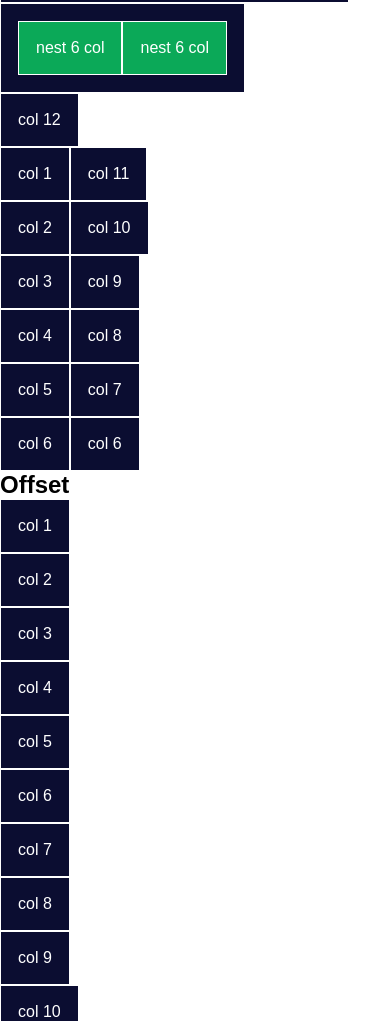
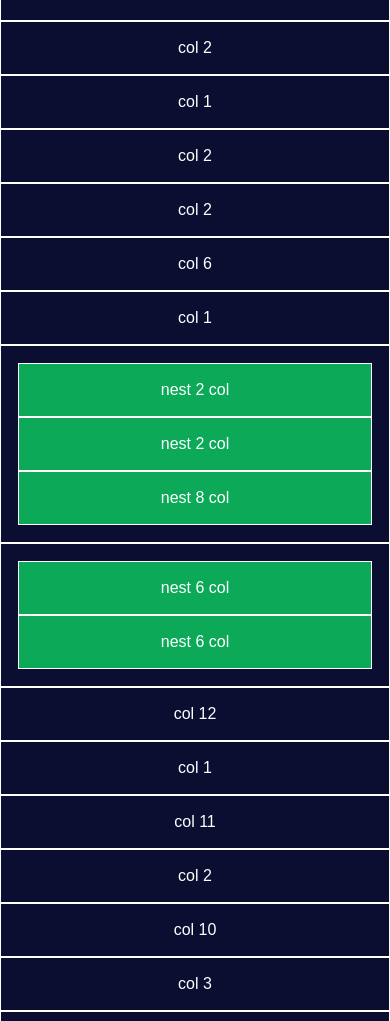
Before and after one commit to GinoGreen/html-css-12bool, a plain HTML site: page index.html in a window 390 px wide. Shown: the part 979-2000 px from the top of the page. Drawn offline with Linux system fonts and the light colour scheme.

Commit message:
extra small completato

```diff
--- a/index.html
+++ b/index.html
@@ -55,76 +55,76 @@
       </div>
 
       <div class="row"> <!-- 2-5-5 col lg  -->
-         <div class="col-lg-2">
+         <div class="col-lg-2 col-xs-12">
             <div class="box">col 2</div>
          </div>
-         <div class="col-lg-5">
+         <div class="col-lg-5 col-xs-12">
             <div class="box">col 5</div>
          </div>
-         <div class="col-lg-5">
+         <div class="col-lg-5 col-xs-12">
             <div class="box">col 5</div>
          </div>
       </div>
 
       <div class="row"> <!-- 12 col lg  -->
-         <div class="col-lg-12">
+         <div class="col-xs-12">
             <div class="box">col 12</div>
          </div>
       </div>
 
       <div class="row"> <!-- 8-2-2 col lg  -->
-         <div class="col-lg-8">
+         <div class="col-lg-8 col-xs-12">
             <div class="box">col 8</div>
          </div>
-         <div class="col-lg-2">
+         <div class="col-lg-2 col-xs-12">
             <div class="box">col 2</div>
          </div>
-         <div class="col-lg-2">
+         <div class="col-lg-2 col-xs-12">
             <div class="box">col 2</div>
          </div>
       </div>
 
       <div class="row"> <!-- 1-2-2-6-1 col lg  -->
-         <div class="col-lg-1">
+         <div class="col-lg-1 col-xs-12">
             <div class="box">col 1</div>
          </div>
-         <div class="col-lg-2">
+         <div class="col-lg-2 col-xs-12">
             <div class="box">col 2</div>
          </div>
-         <div class="col-lg-2">
+         <div class="col-lg-2 col-xs-12">
             <div class="box">col 2</div>
          </div>
-         <div class="col-lg-6">
+         <div class="col-lg-6 col-xs-12">
             <div class="box">col 6</div>
          </div>
-         <div class="col-lg-1">
+         <div class="col-lg-1 col-xs-12">
             <div class="box">col 1</div>
          </div>
       </div>
 
-      <div class="row"> <!-- 2 col lg  -->
-         <div class="col-lg-6">
+      <div class="row"> <!-- 2 col lg nested -->
+         <div class="col-lg-6 col-xs-12">
             <div class="box">
                <div class="row"> <!--nested-->
-                  <div class="col-lg-2">
+                  <div class="col-sm-2 col-xs-12">
                      <div class="box-nesting">nest 2 col</div>
                   </div>
-                  <div class="col-lg-2">
+                  <div class="col-sm-2 col-xs-12">
                      <div class="box-nesting">nest 2 col</div>
                   </div>
-                  <div class="col-lg-8">
+                  <div class="col-sm-8 col-xs-12">
                      <div class="box-nesting">nest 8 col</div>
                   </div>
                </div>
             </div>
          </div>
-         <div class="col-lg-6">
+         <div class="col-lg-6 col-xs-12">
             <div class="box">
                <div class="row"> <!--nested-->
-                  <div class="col-lg-6">
+                  <div class="col-sm-6 col-xs-12">
                      <div class="box-nesting">nest 6 col</div>
                   </div>
-                  <div class="col-lg-6">
+                  <div class="col-sm-6 col-xs-12">
                      <div class="box-nesting">nest 6 col</div>
                   </div>
                </div>
@@ -134,61 +134,61 @@
 
 
       <div class="row"> <!-- 12 col-->
-         <div class="col-lg-12">
+         <div class="col-xs-12">
             <div class="box">col 12</div>
          </div>
       </div>
 
       <div class="row"> <!-- 1-11 col-->
-         <div class="col-lg-1">
+         <div class="col-lg-1 col-xs-12">
             <div class="box">col 1</div>
          </div>
-         <div class="col-lg-11">
+         <div class="col-lg-11 col-xs-12">
             <div class="box">col 11</div>
          </div>
       </div>
 
       <div class="row"> <!-- 2-10 col-->
-         <div class="col-lg-2">
+         <div class="col-lg-2 col-xs-12">
             <div class="box">col 2</div>
          </div>
-         <div class="col-lg-10">
+         <div class="col-lg-10 col-xs-12">
             <div class="box">col 10</div>
          </div>
       </div>
 
       <div class="row"> <!-- 3-9 col-->
-         <div class="col-lg-3">
+         <div class="col-lg-3 col-xs-12">
             <div class="box">col 3</div>
          </div>
-         <div class="col-lg-9">
+         <div class="col-lg-9 col-xs-12">
             <div class="box">col 9</div>
          </div>
       </div>
 
       <div class="row"> <!-- 4-8 col-->
-         <div class="col-lg-4">
+         <div class="col-lg-4 col-xs-12">
             <div class="box">col 4</div>
          </div>
-         <div class="col-lg-8">
+         <div class="col-lg-8 col-xs-12">
             <div class="box">col 8</div>
          </div>
       </div>
 
       <div class="row"> <!-- 5-7 col-->
-         <div class="col-lg-5">
+         <div class="col-lg-5 col-xs-12 col-xs-12">
             <div class="box">col 5</div>
          </div>
-         <div class="col-lg-7">
+         <div class="col-lg-7 col-xs-12">
             <div class="box">col 7</div>
          </div>
       </div>
 
       <div class="row"> <!-- 6-6 col-->
-         <div class="col-lg-6">
+         <div class="col-lg-6 col-xs-12">
             <div class="box">col 6</div>
          </div>
-         <div class="col-lg-6">
+         <div class="col-lg-6 col-xs-12">
             <div class="box">col 6</div>
          </div>
       </div>
@@ -197,77 +197,77 @@
 
       <div class="row"> <!--offset 11-1 col-->
          <div class="col-lg-offset-11"></div>
-         <div class="col-lg-1">
+         <div class="col-lg-1 col-xs-12">
             <div class="box">col 1</div>
          </div>
       </div>
 
       <div class="row"> <!--offset 10-2 col-->
          <div class="col-lg-offset-10"></div>
-         <div class="col-lg-2">
+         <div class="col-lg-2 col-xs-12">
             <div class="box">col 2</div>
          </div>
       </div>
 
       <div class="row"> <!--offset 9-3 col-->
          <div class="col-lg-offset-9"></div>
-         <div class="col-lg-3">
+         <div class="col-lg-3 col-xs-12">
             <div class="box">col 3</div>
          </div>
       </div>
 
       <div class="row"> <!--offset 8-4 col-->
          <div class="col-lg-offset-8"></div>
-         <div class="col-lg-4">
+         <div class="col-lg-4 col-xs-12">
             <div class="box">col 4</div>
          </div>
       </div>
 
       <div class="row"> <!--offset 7-5 col-->
          <div class="col-lg-offset-7"></div>
-         <div class="col-lg-5">
+         <div class="col-lg-5 col-xs-12">
             <div class="box">col 5</div>
          </div>
       </div>
 
       <div class="row"> <!--offset 6-6 col-->
          <div class="col-lg-offset-6"></div>
-         <div class="col-lg-6">
+         <div class="col-lg-6 col-xs-12">
             <div class="box">col 6</div>
          </div>
       </div>
 
       <div class="row"> <!--offset 5-7 col-->
          <div class="col-lg-offset-5"></div>
-         <div class="col-lg-7">
+         <div class="col-lg-7 col-xs-12">
             <div class="box">col 7</div>
          </div>
       </div>
 
       <div class="row"> <!--offset 4-8 col-->
          <div class="col-lg-offset-4"></div>
-         <div class="col-lg-8">
+         <div class="col-lg-8 col-xs-12">
             <div class="box">col 8</div>
          </div>
       </div>
 
       <div class="row"> <!--offset 3-9 col-->
          <div class="col-lg-offset-3"></div>
-         <div class="col-lg-9">
+         <div class="col-lg-9 col-xs-12">
             <div class="box">col 9</div>
          </div>
       </div>
 
       <div class="row"> <!--offset 2-10 col-->
          <div class="col-lg-offset-2"></div>
-         <div class="col-lg-10">
+         <div class="col-lg-10 col-xs-12">
             <div class="box">col 10</div>
          </div>
       </div>
 
       <div class="row"> <!--offset 1-11 col-->
          <div class="col-lg-offset-1"></div>
-         <div class="col-lg-11">
+         <div class="col-lg-11 col-xs-12">
             <div class="box">col 11</div>
          </div>
       </div>
```
